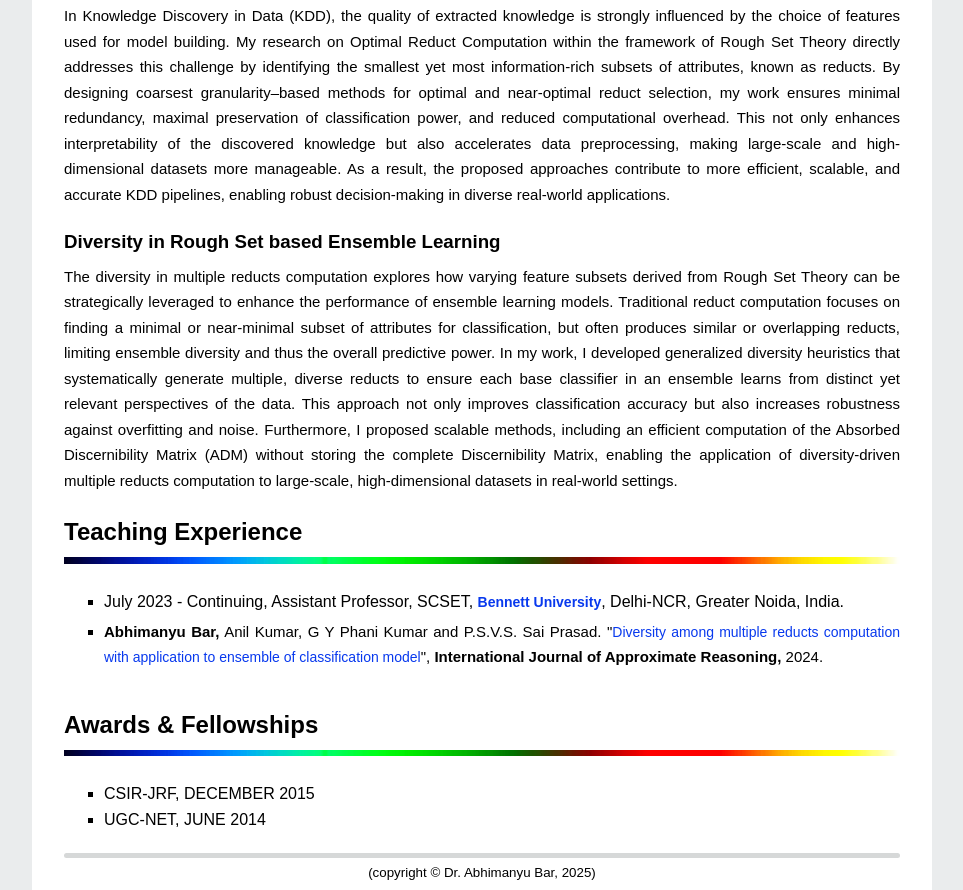
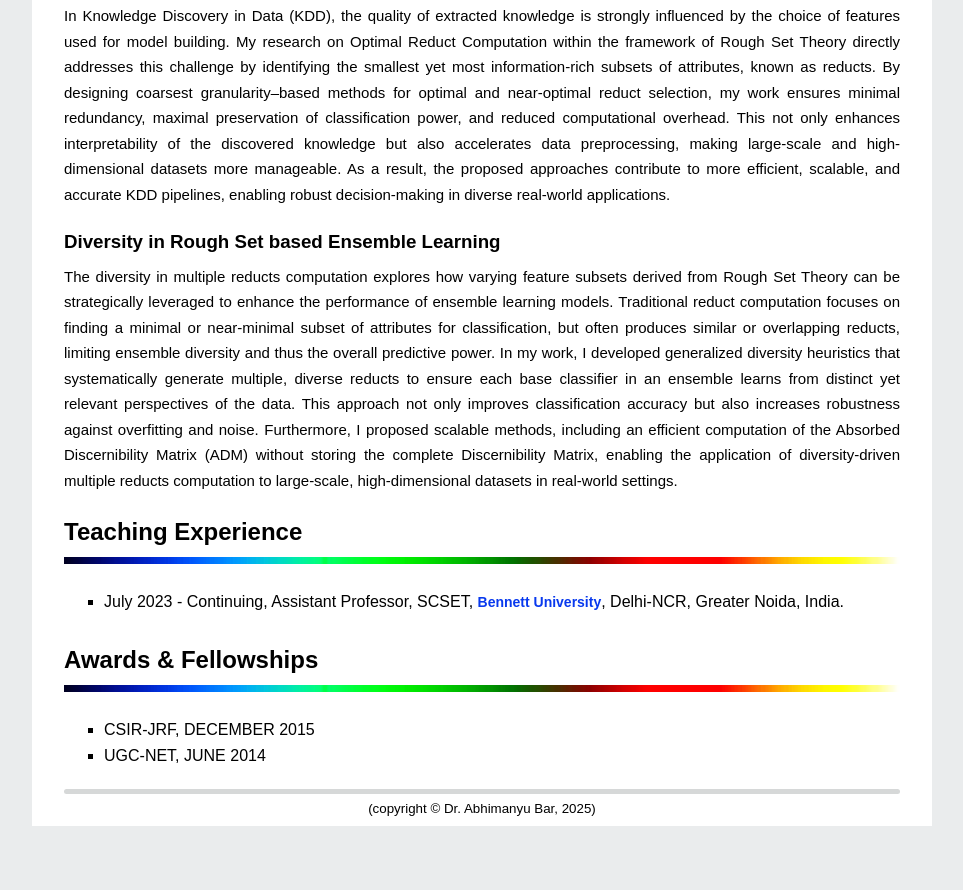
Before and after one commit to Abhi-RS/Abhi-RS.github.io, a plain HTML site: page index.html in a window 1280 px wide. Shown: the part 672-1562 px from the top of the page, without its empty margins (158-1121 px from the left). After the commit the page ends 1498 px from the top, so only its background shows below. Drawn offline with Linux system fonts and the light colour scheme.

Commit message:
Update index.html

```diff
--- a/index.html
+++ b/index.html
@@ -98,7 +98,7 @@ application of diversity-driven multiple reducts computation to large-scale, hig
 <img src="images/line.png" alt="Horizontal Line" class="line-image">
 	              <ul>
 				     <li> July 2023 - Continuing, Assistant Professor, SCSET,  <b><a href="https://www.bennett.edu.in/" target="_blank"> Bennett University</a></b>, Delhi-NCR, Greater Noida, India.</a></b>
-				     <li> <p align="justify" style="font-size: 15px; line-height: 1.7;"><strong>Abhimanyu Bar,</strong> Anil Kumar, G Y Phani Kumar and  P.S.V.S. Sai Prasad. "<a href="https://doi.org/10.1016/j.ijar.2025.1095421" target="_blank">Diversity among multiple reducts computation with application to ensemble of classification model</a>", <strong> International Journal of Approximate Reasoning,</strong> 2024. </p></li>
+				     <!--li> <p align="justify" style="font-size: 15px; line-height: 1.7;"><strong>Abhimanyu Bar,</strong> Anil Kumar, G Y Phani Kumar and  P.S.V.S. Sai Prasad. "<a href="https://doi.org/10.1016/j.ijar.2025.1095421" target="_blank">Diversity among multiple reducts computation with application to ensemble of classification model</a>", <strong> International Journal of Approximate Reasoning,</strong> 2024. </p></li>-->
 					  <!--<li>June 2015 - August 2016,  Lecturer, Department of ITM, <b><a href="https://www.ravenshawuniversity.ac.in/" target="_blank"> Ravenshaw University</a></b>, Cuttack, Odisha, India.</li>-->
 			     </ul>
 
```
